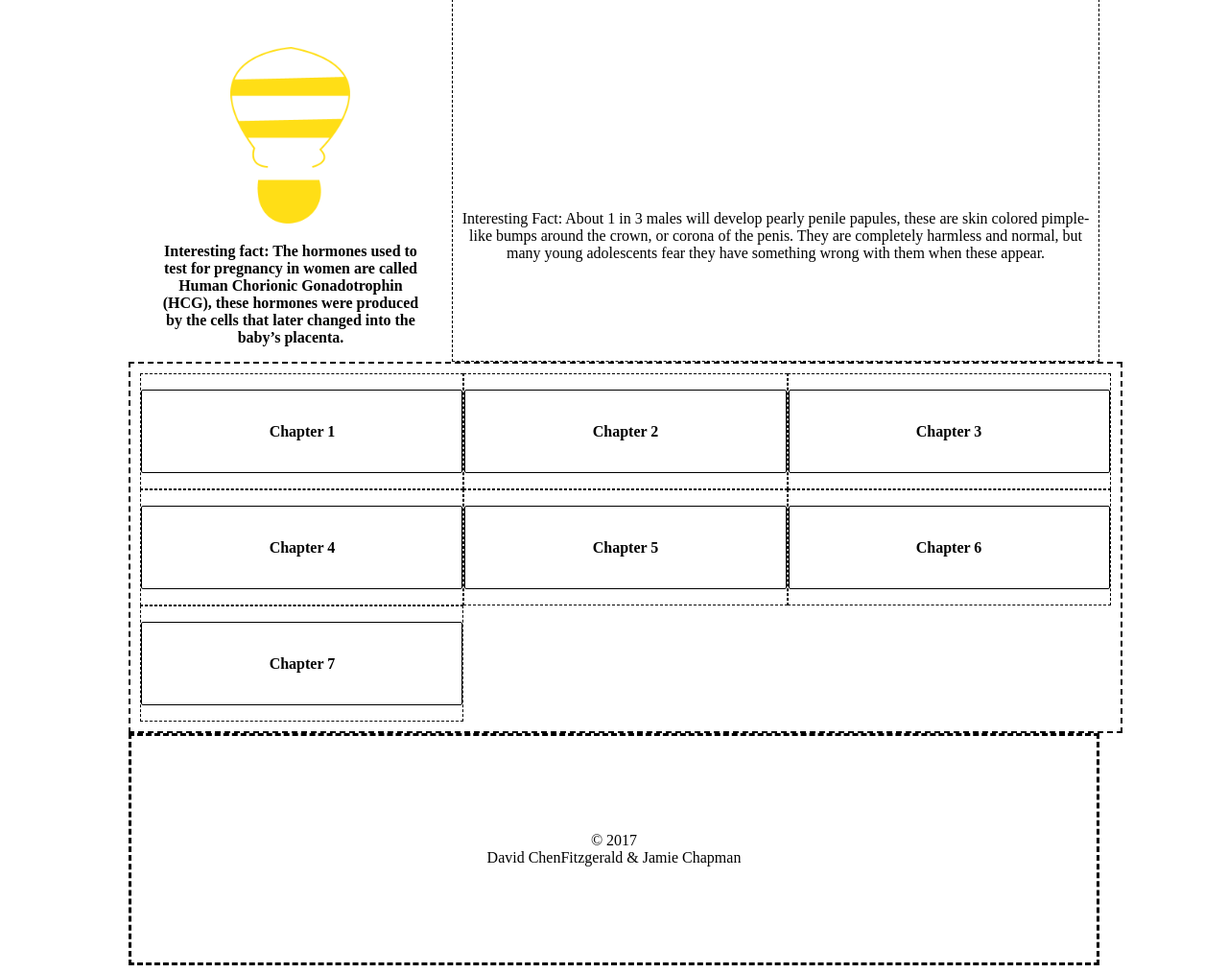
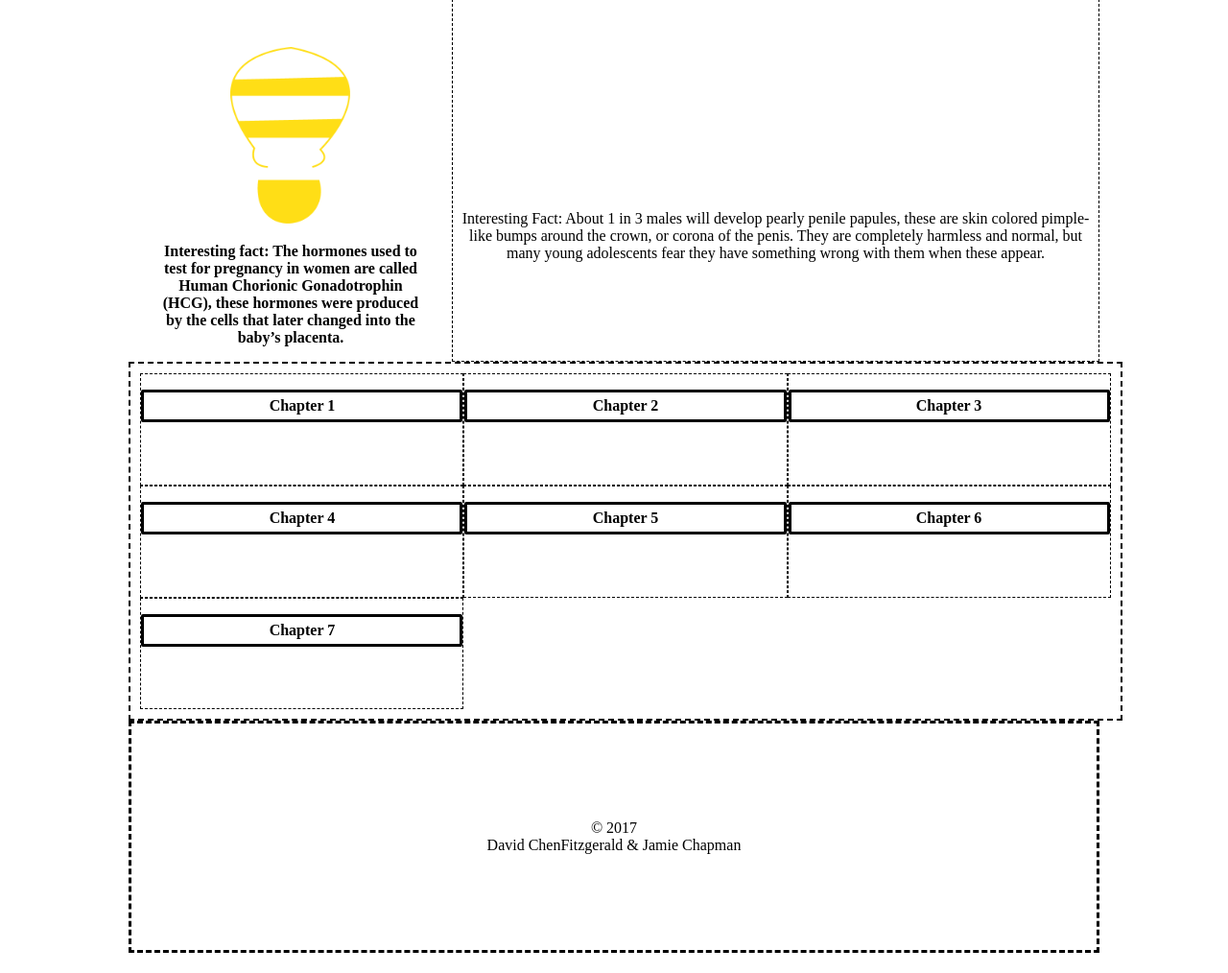
Before and after one commit to davidfitz314/BirdandB, a PHP site: page / in a window 1280 px wide. Shown: the part 1560-2574 px from the top of the page at 96% size. After the commit the page ends 2553 px from the top, so only its background shows below. Run offline with PHP 8.4, Linux system fonts and the light colour scheme.

```diff
--- a/includes/styles.css
+++ b/includes/styles.css
@@ -124,8 +124,8 @@ header {
 }
 
 .single1chap p{
-	padding: 10%;
-	border: 1px solid black;
+	padding: 5px;
+	border: solid black;
 	border-radius: 2px;
 }
 
@@ -139,8 +139,8 @@ header {
 }
 
 .single2chap p{
-	padding: 10%;
-	border: 1px solid black;
+	padding: 5px;
+	border: solid black;
 	border-radius: 2px;
 }
 
@@ -154,8 +154,8 @@ header {
 }
 
 .single3chap p{
-	padding: 10%;
-	border: 1px solid black;
+	padding: 5px;
+	border: solid black;
 	border-radius: 2px;
 }
 
@@ -175,8 +175,8 @@ header {
 }
 
 .single4chap p{
-	padding: 10%;
-	border: 1px solid black;
+	padding: 5px;
+	border: solid black;
 	border-radius: 2px;
 }
 
@@ -190,8 +190,8 @@ header {
 }
 
 .single5chap p{
-	padding: 10%;
-	border: 1px solid black;
+	padding: 5px;
+	border: solid black;
 	border-radius: 2px;
 }
 
@@ -205,8 +205,8 @@ header {
 }
 
 .single6chap p{
-	padding: 10%;
-	border: 1px solid black;
+	padding: 5px;
+	border: solid black;
 	border-radius: 2px;
 }
 
@@ -226,8 +226,8 @@ header {
 }
 
 .single7chap p{
-	padding: 10%;
-	border: 1px solid black;
+	padding: 5px;
+	border: solid black;
 	border-radius: 2px;
 }
 
```
Also changed, not shown: 1 other file.
